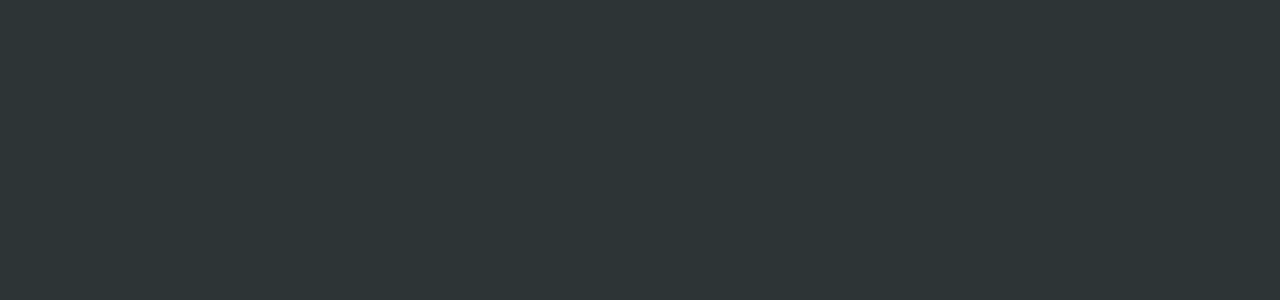
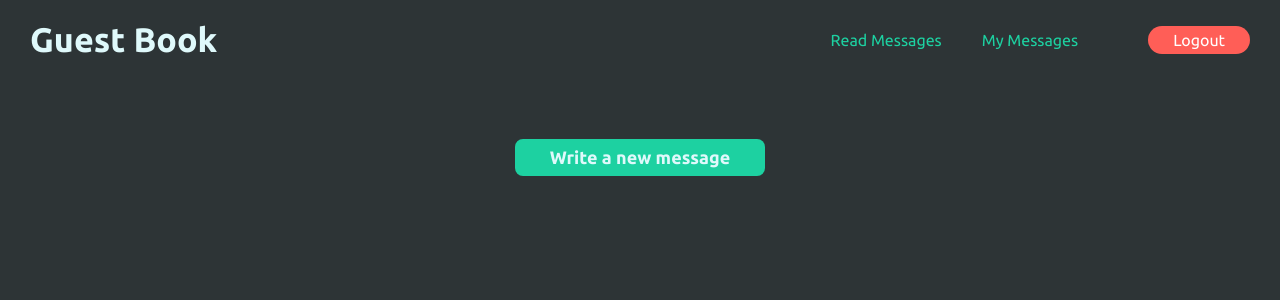
Before and after one commit to ELASHMAWYDEV/GuestBook-Coformatique, a React (Create React App) app: page / in a window 1280 px wide. Shown: the top 300 px of the page. Built offline with nearby package versions, Linux system fonts and the light colour scheme.

Commit message:
Added: Write new message btn

```diff
--- a/src/App.scss
+++ b/src/App.scss
@@ -1,17 +1,14 @@
 @import "./assets/sass/globals";
 
-@font-face {
-  font-family: "ubuntu";
-  src: url("./assets/fonts/Ubuntu-Bold.ttf");
-}
-
-body,html, #root {
+body,
+html,
+#root {
   margin: 0;
   padding: 0;
   height: 100%;
   min-height: max-content;
   overflow: auto;
-  font-family: 'ubuntu';
+  font-family: "Ubuntu", sans-serif;
 }
 * {
   box-sizing: border-box;
@@ -19,7 +16,7 @@ body,html, #root {
   margin: 0;
   text-decoration: none;
   outline: none;
-  font-family: 'ubuntu';
+  font-family: "Ubuntu", sans-serif;
 }
 a {
   color: $green;
--- a/src/assets/sass/_colors.scss
+++ b/src/assets/sass/_colors.scss
@@ -5,3 +5,4 @@ $white: #FFFFFF;
 $darkBlue: #273C75;
 $lightBlue:#DFF9FB;
 $lightRed:#FF5E57;
+$darkRed:#d1443d;
--- a/src/assets/sass/_globals.scss
+++ b/src/assets/sass/_globals.scss
@@ -1,4 +1,5 @@
 @import "colors";
+@import url("https://fonts.googleapis.com/css2?family=Ubuntu:wght@400;500;700&display=swap");
 
 @mixin flex($dir: row) {
   display: flex;
@@ -6,3 +7,23 @@
   justify-content: center;
   align-items: center;
 }
+
+@mixin submitBtn {
+  background-color: $green;
+  border: none;
+  color: $lightBlue;
+  font-weight: 600;
+  padding: 8px 35px;
+  cursor: pointer;
+  transition: 0.3s ease;
+  border-radius: 8px;
+  font-size: 18px;
+  &:hover {
+    background-color: $darkGreen;
+    color: $white;
+  }
+  &:active {
+    transition: none;
+    transform: scale(0.95);
+  }
+}
--- a/src/components/HomeHeader/HomeHeader.js
+++ b/src/components/HomeHeader/HomeHeader.js
@@ -1,14 +1,38 @@
-import React, { Component } from 'react';
+import React, { Component } from "react";
 import "./HomeHeader.scss";
+import { Link } from "react-router-dom";
+import Cookie from "js-cookie";
 
 class HomeHeader extends Component {
   state = {
+  };
 
+
+  logout = () => {
+    //remove the access token
+    Cookie.remove("@access_token");
+
+    //remove the user
+    Cookie.remove("@user");
+
+    //Update the state
+    this.setState({ isLoggedIn: false });
   }
+
+
   render() {
     return (
       <div className="home-header">
-
+        <div className="website-title">Guest Book</div>
+        <div className="right-items">
+          <div className="nav-links">
+            <Link to="/ReadMessages">Read Messages</Link>
+            <Link to="/MyMessages">My Messages</Link>
+          </div>
+          <Link to="/" className="logout-btn">
+            Logout
+          </Link>
+        </div>
       </div>
     );
   }
--- a/src/components/HomeHeader/HomeHeader.scss
+++ b/src/components/HomeHeader/HomeHeader.scss
@@ -2,5 +2,41 @@
 
 
 .home-header {
+  padding-top: 20px;
+  @include flex;
+  justify-content: space-between;
+  .website-title {
+    color: $lightBlue;
+    font-size: 34px;
+    font-weight: bold;
+  }
+  .right-items {
+    @include flex;
+  }
+  .nav-links {
+    margin-right: 50px;
+    a {
+      font-weight: normal;
+      transition: 0.2s ease;
+      margin: auto 20px;
+      &:hover {
+        color: $white;
+      }
+    }
+  }
+  .logout-btn {
+    background-color: $lightRed;
+    color: $white;
+    border-radius: 20px;
+    padding: 5px 25px;
+    transition: 0.2s ease;
+    &:hover {
+      background-color: $darkRed;
+    }
+    &:active {
+      transition: none;
+      transform: scale(0.95);
+    }
+  }
 
 }
--- /dev/null
+++ b/src/components/WriteMessage/WriteMessage.js
@@ -0,0 +1,20 @@
+import React, { Component } from 'react';
+import "./WriteMessage.scss";
+
+class WriteMessage extends Component {
+  state = {
+
+  }
+  render() {
+    return (
+      <div className="write-message-container">
+        <button className="write-new-btn">Write a new message</button>
+        <div className="popup-box-container" style={{display: "none"}}>
+
+        </div>
+      </div>
+    );
+  }
+}
+
+export default WriteMessage;
--- /dev/null
+++ b/src/components/WriteMessage/WriteMessage.scss
@@ -0,0 +1,18 @@
+@import "../../assets/sass/globals";
+
+
+.write-message-container {
+  @include flex;
+  .popup-box-container {
+    position: absolute;
+    top: 0;
+    left: 0;
+    width: 100%;
+    height: 100%;
+    background-color: rgba(0,0,0,0.5);
+  }
+  .write-new-btn {
+    @include submitBtn;
+    margin: 80px auto;
+  }
+}
--- a/src/routes/Home/Home.js
+++ b/src/routes/Home/Home.js
@@ -1,5 +1,9 @@
 import React, { Component } from 'react';
 import "./Home.scss";
+
+//Components
+import HomeHeader from '../../components/HomeHeader/HomeHeader';
+import WriteMessage from '../../components/WriteMessage/WriteMessage';
 
 class Home extends Component {
   state = {
@@ -8,7 +12,8 @@ class Home extends Component {
   render() {
     return (
       <div className="home-container">
-
+        <HomeHeader />
+        <WriteMessage />
       </div>
     );
   }
--- a/src/routes/Home/Home.scss
+++ b/src/routes/Home/Home.scss
@@ -3,4 +3,5 @@
 .home-container {
   background-color: $black;
   height: 100%;
+  padding: 0 30px;
 }
```
Also changed, not shown: src/assets/fonts/Ubuntu-Bold.ttf (deleted).
